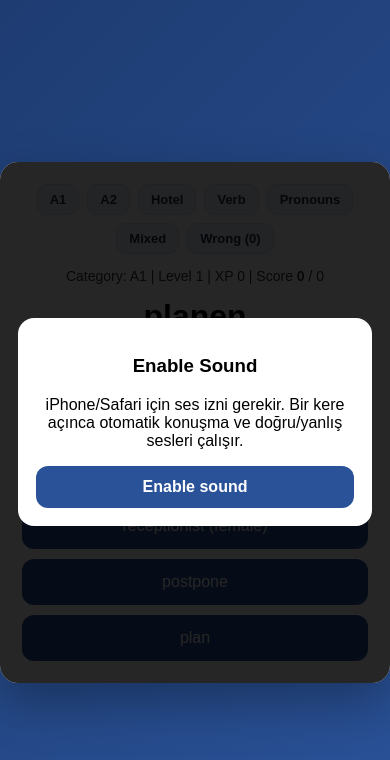
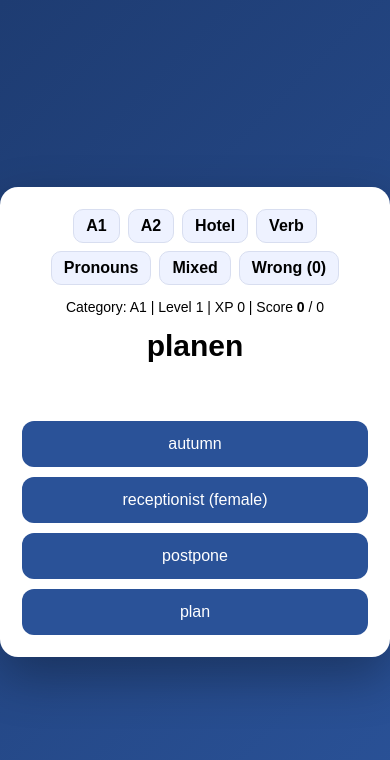
Before and after one commit to fbaykusak7-cyber/deutsch-quiz, a Flask app: page / in a window 390 px wide. Shown: the top 760 px of the page. Run offline with Flask 3, Linux system fonts and the light colour scheme.

Commit message:
final full index with iphone sound

```diff
--- a/templates/index.html
+++ b/templates/index.html
@@ -1,15 +1,15 @@
 <!DOCTYPE html>
 <html>
 <head>
-<meta charset="UTF-8" />
-<meta name="viewport" content="width=device-width, initial-scale=1.0" />
+<meta charset="UTF-8">
+<meta name="viewport" content="width=device-width, initial-scale=1.0">
 <title>Deutsch Quiz</title>
 
 <style>
 body{
   margin:0;
-    font-family: Arial, sans-serif;
-    background: linear-gradient(135deg,#1e3c72,#2a5298);
+  font-family:Arial, sans-serif;
+  background:linear-gradient(135deg,#1e3c72,#2a5298);
   display:flex;
   justify-content:center;
   align-items:center;
@@ -23,18 +23,7 @@
   border-radius:18px;
   box-shadow:0 20px 50px rgba(0,0,0,0.30);
   text-align:center;
-    position:relative;
-    overflow:hidden;
 }
-  @media(min-width:900px){
-    .card{ padding:40px; }
-    #word{ font-size:40px; }
-  }
-  @media(max-width:450px){
-    #word{ font-size:26px; }
-    .cat{ font-size:13px; padding:6px 10px; }
-  }
-
 .catbar{
   display:flex;
   flex-wrap:wrap;
@@ -43,59 +32,30 @@
   margin-bottom:14px;
 }
 .cat{
-    text-decoration:none;
   padding:7px 12px;
   border-radius:10px;
   background:#eef2ff;
-    color:#1f2a44;
+  cursor:pointer;
   font-weight:700;
   border:1px solid #d8def0;
-    cursor:pointer;
 }
 .cat.active{
   background:#2a5298;
   color:#fff;
   border-color:#2a5298;
 }
-
 .stats{
   font-size:14px;
-    color:#334;
   margin-bottom:10px;
 }
 .score{
-    display:inline-block;
   font-weight:800;
 }
-  .bounce{ animation:bounce 0.35s; }
-  @keyframes bounce{
-    0%{transform:scale(1);}
-    50%{transform:scale(1.45);}
-    100%{transform:scale(1);}
-  }
-
 #word{
-    margin:14px 0 10px 0;
-    font-size:32px;
+  margin:14px 0;
+  font-size:30px;
   font-weight:900;
 }
-
-  .listen{
-    width:100%;
-    padding:12px;
-    border:none;
-    border-radius:12px;
-    background:#111827;
-    color:white;
-    font-size:16px;
-    cursor:pointer;
-    margin-bottom:10px;
-  }
-
-  .answers{
-    margin-top:6px;
-  }
-
 .answer{
   width:100%;
   padding:14px;
@@ -107,62 +67,29 @@
   font-size:16px;
   cursor:pointer;
 }
-  .answer:active{ transform:scale(0.98); }
-
 .feedback{
   height:26px;
   font-weight:900;
   font-size:18px;
-    margin:8px 0 2px 0;
+  margin:8px 0;
 }
 .correct{ color:#16a34a; }
 .wrong{ color:#dc2626; }
-
-  /* iPhone sound gate */
-  .gate{
-    position:absolute;
-    inset:0;
-    background:rgba(0,0,0,0.85);
-    display:none;
-    align-items:center;
-    justify-content:center;
-    padding:18px;
-    z-index:9999;
-  }
-  .gate.show{ display:flex; }
-  .gatebox{
-    background:#fff;
-    border-radius:16px;
-    padding:18px;
-    max-width:520px;
-    width:100%;
-    text-align:center;
-  }
-  .gatebtn{
-    width:100%;
-    padding:12px;
-    border:none;
-    border-radius:12px;
-    background:#2a5298;
-    color:#fff;
-    font-size:16px;
-    font-weight:800;
-    cursor:pointer;
-  }
 </style>
 </head>
 
 <body>
+
 <div class="card">
 
-  <div class="catbar" id="catbar">
+<div class="catbar">
 <span class="cat" data-cat="a1">A1</span>
 <span class="cat" data-cat="a2">A2</span>
 <span class="cat" data-cat="hotel">Hotel</span>
 <span class="cat" data-cat="verb">Verb</span>
 <span class="cat" data-cat="pronouns">Pronouns</span>
 <span class="cat" data-cat="mixed">Mixed</span>
-    <span class="cat" data-cat="wrong" id="wrongTab">Wrong (0)</span>
+<span class="cat" data-cat="wrong" id="wrongTab">Wrong ({{wrong_count}})</span>
 </div>
 
 <div class="stats">
@@ -174,182 +101,126 @@
 
 <div id="word">{{german}}</div>
 
-  <button class="listen" id="listenBtn">Listen (German)</button>
-
 <div id="fb" class="feedback"></div>
 
-  <div class="answers" id="answers">
+<div id="answers">
 {% for o in options %}
 <button class="answer" data-answer="{{o}}">{{o}}</button>
 {% endfor %}
 </div>
 
-  <div id="gate" class="gate">
-    <div class="gatebox">
-      <h3>Enable Sound</h3>
-      <p>iPhone/Safari için ses izni gerekir. Bir kere açınca otomatik konuşma ve doğru/yanlış sesleri çalışır.</p>
-      <button class="gatebtn" id="enableBtn">Enable sound</button>
-    </div>
-  </div>
-
 </div>
 
 <script>
-/* =========================
-   iPhone SOUND UNLOCK (1 tap)
-   ========================= */
-let soundEnabled = localStorage.getItem("soundEnabled") === "1";
-const gate = document.getElementById("gate");
-const enableBtn = document.getElementById("enableBtn");
 
+/* ==============================
+   AUDIO + AUTO GERMAN + FEEDBACK
+   ============================== */
+
+let audioCtx = null;
+let bestVoice = null;
+
+/* Unlock audio for iPhone */
 function unlockAudio(){
-  try{
-    const ctx = new (window.AudioContext || window.webkitAudioContext)();
-    ctx.resume();
-    const o = ctx.createOscillator();
-    const g = ctx.createGain();
-    g.gain.value = 0;
-    o.connect(g); g.connect(ctx.destination);
-    o.start(); o.stop(ctx.currentTime + 0.01);
-  }catch(e){}
+  if(!audioCtx){
+    audioCtx = new (window.AudioContext || window.webkitAudioContext)();
+  }
+  if(audioCtx.state === "suspended"){
+    audioCtx.resume();
+  }
 }
 
-function enableSound(){
-  soundEnabled = true;
-  localStorage.setItem("soundEnabled","1");
-  gate.classList.remove("show");
-  unlockAudio();
-  autoSpeak();
-}
-
-if(!soundEnabled){
-  gate.classList.add("show");
-}
-enableBtn.addEventListener("click", (e)=>{ e.preventDefault(); enableSound(); });
-
-/* =========================
-   Best German Voice
-   ========================= */
-let bestVoice = null;
-
+/* Pick best German voice */
 function pickBestVoice(){
   if(!('speechSynthesis' in window)) return;
   const voices = speechSynthesis.getVoices();
-  if(!voices || !voices.length) return;
-
   bestVoice =
-    voices.find(v => (v.lang||"").toLowerCase().startsWith("de") && /premium|enhanced|google|natural/i.test(v.name||"")) ||
-    voices.find(v => (v.lang||"").toLowerCase().startsWith("de") && /siri|anna|markus|helena/i.test(v.name||"")) ||
-    voices.find(v => (v.lang||"").toLowerCase().startsWith("de")) ||
+    voices.find(v => v.lang && v.lang.startsWith("de") && /premium|enhanced|google|natural/i.test(v.name))
+    ||
+    voices.find(v => v.lang && v.lang.startsWith("de"))
+    ||
     null;
 }
 
 if('speechSynthesis' in window){
   pickBestVoice();
   speechSynthesis.onvoiceschanged = pickBestVoice;
-  // iOS triggers
-  speechSynthesis.getVoices();
 }
 
+/* Auto speak German */
 function speakGerman(text){
-  if(!soundEnabled) return;
   if(!('speechSynthesis' in window)) return;
 
-  pickBestVoice();
   speechSynthesis.cancel();
-
   const u = new SpeechSynthesisUtterance(text);
   u.lang = "de-DE";
   u.rate = 0.9;
   if(bestVoice) u.voice = bestVoice;
-
   speechSynthesis.speak(u);
 }
 
 function autoSpeak(){
-  if(!soundEnabled) return;
-  const w = document.getElementById("word").innerText;
-  setTimeout(()=>speakGerman(w), 150);
+  const w = document.getElementById("word");
+  if(w){
+    setTimeout(()=> speakGerman(w.innerText), 150);
+  }
 }
 
-/* =========================
-   Correct / Wrong sound (stable)
-   ========================= */
+/* Correct sound */
 function playCorrect(){
-  if(!soundEnabled) return;
-  try{
-    const a = new Audio("https://www.soundjay.com/buttons/sounds/button-3.mp3");
-    a.play().catch(()=>{});
-  }catch(e){}
-}
-function playWrong(){
-  if(!soundEnabled) return;
-  try{
-    const a = new Audio("https://www.soundjay.com/buttons/sounds/button-10.mp3");
-    a.play().catch(()=>{});
-  }catch(e){}
+  if(!audioCtx) return;
+  const o = audioCtx.createOscillator();
+  const g = audioCtx.createGain();
+  o.type = "triangle";
+  o.frequency.setValueAtTime(900, audioCtx.currentTime);
+  g.gain.setValueAtTime(0.001, audioCtx.currentTime);
+  g.gain.exponentialRampToValueAtTime(0.4, audioCtx.currentTime + 0.02);
+  g.gain.exponentialRampToValueAtTime(0.001, audioCtx.currentTime + 0.25);
+  o.connect(g);
+  g.connect(audioCtx.destination);
+  o.start();
+  o.stop(audioCtx.currentTime + 0.25);
 }
 
-/* =========================
-   UI helpers
-   ========================= */
+/* Wrong sound */
+function playWrong(){
+  if(!audioCtx) return;
+  const o = audioCtx.createOscillator();
+  const g = audioCtx.createGain();
+  o.type = "sawtooth";
+  o.frequency.setValueAtTime(180, audioCtx.currentTime);
+  g.gain.setValueAtTime(0.001, audioCtx.currentTime);
+  g.gain.exponentialRampToValueAtTime(0.4, audioCtx.currentTime + 0.02);
+  g.gain.exponentialRampToValueAtTime(0.001, audioCtx.currentTime + 0.3);
+  o.connect(g);
+  g.connect(audioCtx.destination);
+  o.start();
+  o.stop(audioCtx.currentTime + 0.3);
+}
+
+/* Feedback */
 function setFeedback(type){
   const fb = document.getElementById("fb");
+
   if(type === "correct"){
     fb.textContent = "Correct";
     fb.className = "feedback correct";
     playCorrect();
-    const scoreEl = document.getElementById("scoreValue");
-    scoreEl.classList.add("bounce");
-    setTimeout(()=>scoreEl.classList.remove("bounce"), 400);
-  } else if(type === "wrong"){
+  }
+  else if(type === "wrong"){
     fb.textContent = "Wrong";
     fb.className = "feedback wrong";
     playWrong();
-  } else {
+  }
+  else{
     fb.textContent = "";
     fb.className = "feedback";
   }
 }
 
-function renderOptions(options){
-  const wrap = document.getElementById("answers");
-  wrap.innerHTML = "";
-  options.forEach(opt=>{
-    const b = document.createElement("button");
-    b.className = "answer";
-    b.dataset.answer = opt;
-    b.textContent = opt;
-    b.addEventListener("click", onAnswerClick);
-    wrap.appendChild(b);
-  });
-}
+/* Apply state */
+function applyState(data, feedbackToShow){
 
-function setActiveCategory(cat){
-  document.querySelectorAll(".cat").forEach(x=>{
-    x.classList.toggle("active", x.dataset.cat === cat);
-  });
-}
-
-/* =========================
-   API calls (NO reload)
-   ========================= */
-async function apiPost(url, data){
-  const r = await fetch(url, {
-    method:"POST",
-    headers:{ "Content-Type":"application/json" },
-    body: JSON.stringify(data || {})
-  });
-  return await r.json();
-}
-
-async function refreshState(){
-  const r = await fetch("/api/state");
-  const data = await r.json();
-  applyState(data, "");
-}
-
-function applyState(data, overrideFeedback){
   document.getElementById("word").textContent = data.german;
   document.getElementById("scoreValue").textContent = data.score;
   document.getElementById("totalValue").textContent = data.total;
@@ -357,50 +228,53 @@ function applyState(data, overrideFeedback){
   document.getElementById("levelNum").textContent = data.level_number;
   document.getElementById("catName").textContent = (data.selected_level || "").toUpperCase();
   document.getElementById("wrongTab").textContent = "Wrong (" + (data.wrong_count || 0) + ")";
-  setActiveCategory(data.selected_level || "a1");
-  renderOptions(data.options || []);
-  setFeedback(overrideFeedback || data.feedback || "");
-  autoSpeak(); // <-- otomatik okuma (iPhone: enable sonrası %100)
+
+  setFeedback(feedbackToShow || "");
+  autoSpeak();
 }
 
-/* =========================
-   Events
-   ========================= */
+/* Answer click */
 async function onAnswerClick(e){
   e.preventDefault();
-  if(!soundEnabled){
-    gate.classList.add("show");
-    return;
-  }
   unlockAudio();
+
   const ans = e.currentTarget.dataset.answer;
-  const data = await apiPost("/api/answer", { answer: ans });
+
+  const data = await fetch("/api/answer", {
+    method:"POST",
+    headers:{ "Content-Type":"application/json" },
+    body: JSON.stringify({ answer: ans })
+  }).then(r=>r.json());
+
   applyState(data, data.feedback);
 }
 
-document.querySelectorAll(".answer").forEach(b=>b.addEventListener("click", onAnswerClick));
-
-document.getElementById("listenBtn").addEventListener("click", ()=>{
-  if(!soundEnabled){
-    gate.classList.add("show");
-    return;
-  }
-  unlockAudio();
-  autoSpeak();
+document.querySelectorAll(".answer").forEach(b=>{
+  b.addEventListener("click", onAnswerClick);
 });
 
+/* Category click */
 document.querySelectorAll(".cat").forEach(tab=>{
   tab.addEventListener("click", async ()=>{
+    unlockAudio();
     const cat = tab.dataset.cat;
-    const data = await apiPost("/api/set_category", { category: cat });
+
+    const data = await fetch("/api/set_category", {
+      method:"POST",
+      headers:{ "Content-Type":"application/json" },
+      body: JSON.stringify({ category: cat })
+    }).then(r=>r.json());
+
     applyState(data, "");
   });
 });
 
+/* On load */
 window.addEventListener("load", ()=>{
-  // ensure we are synced + auto speak if enabled
-  refreshState();
+  autoSpeak();
 });
+
 </script>
+
 </body>
 </html>
```
Lines whose indentation alone changed are shown as unchanged.
